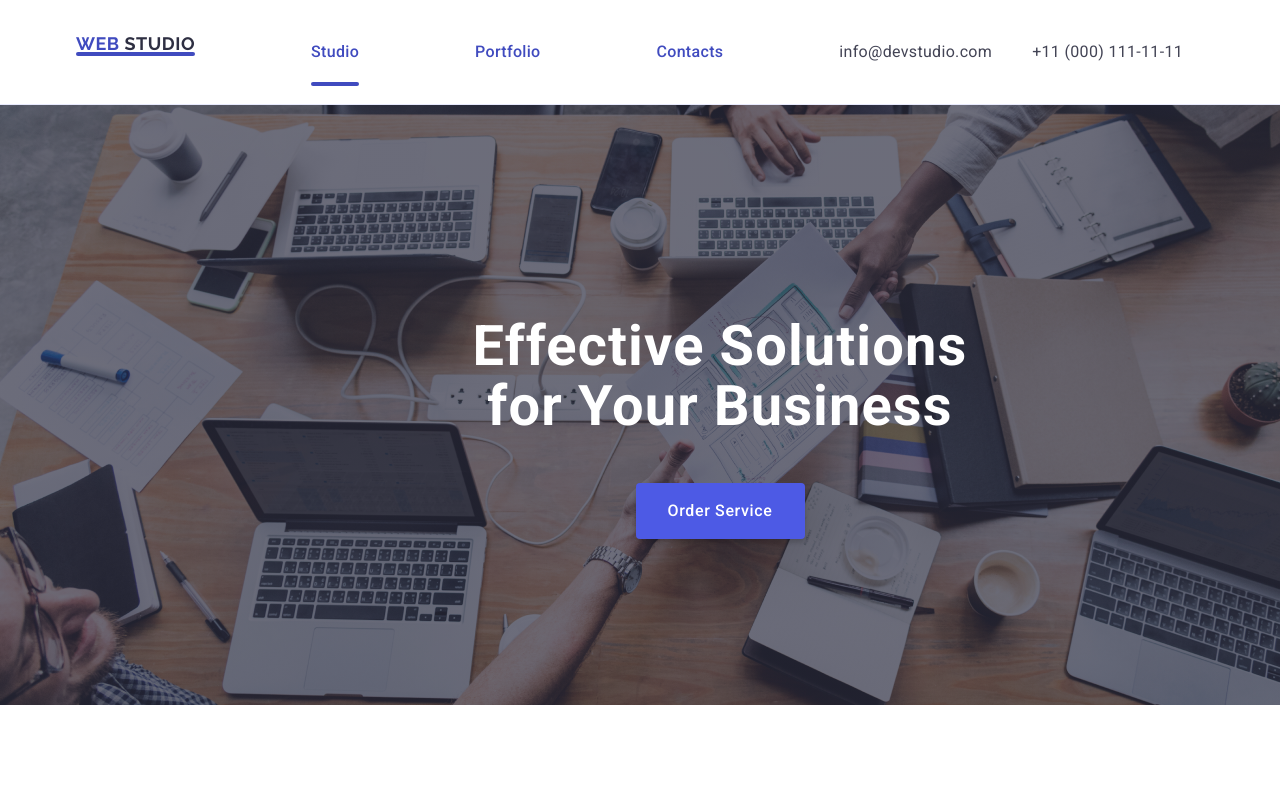
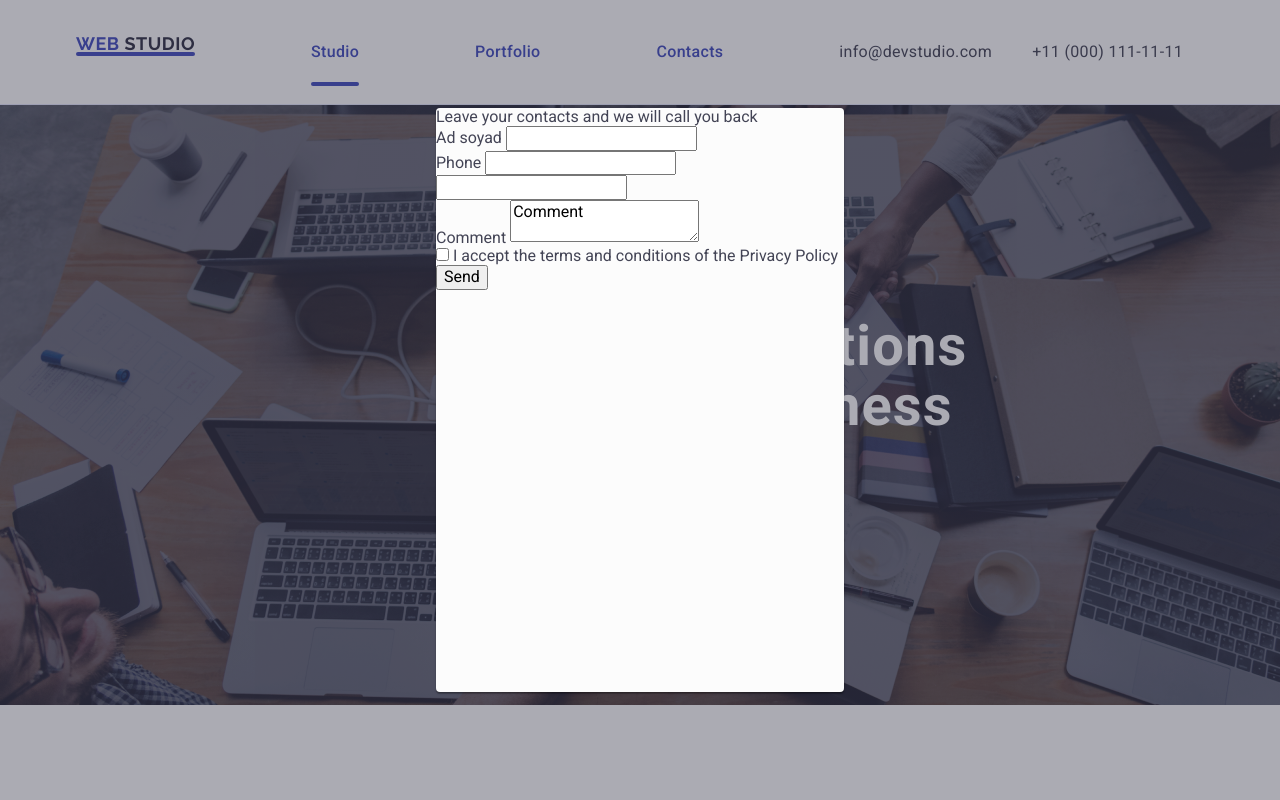
Before and after one commit to aleykarmn/goit-markup-hw-05, a plain HTML site: page index.html in a window 1280 px wide. Shown: the top 800 px of the page. Drawn offline with nearby package versions, Linux system fonts and the light colour scheme.

Commit message:
son commit

```diff
--- a/css/style.css
+++ b/css/style.css
@@ -625,3 +625,28 @@ body img{
     background-color: #31d0aa;
     transition: background-color 250ms cubic-bezier(0.4, 0, 0.2, 1);
 }
+
+.modal-window{
+    position: fixed;
+    top: 0;
+    left: 0;
+    width: 100%;
+    height: 100%;
+    background-color: rgba(46, 47, 66, 0.4);
+    transition: opacity 250ms cubic-bezier(0.4, 0, 0.2, 1), visibility 250ms cubic-bezier(0.4, 0, 0.2, 1);
+
+}
+
+.modal-container{
+    position: absolute;
+    top: 50%;
+    left: 50%;
+    transform: translate(-50%, -50%);
+    width: 408px;
+    min-height: 584px;
+    background: #fcfcfc;
+    box-shadow: 0px 1px 1px rgba(0, 0, 0, 0.14), 0px 1px 3px rgba(0, 0, 0, 0.12), 0px 2px 1px rgba(0, 0, 0, 0.2);
+    border-radius: 4px;
+    transition: transform 250ms cubic-bezier(0.4, 0, 0.2, 1);
+
+}
--- a/index.html
+++ b/index.html
@@ -406,8 +406,8 @@
         </div>
     </footer>
 
-    <section class="container">
-        <form>
+    <div class="modal-window">
+        <form class="modal-container">
 
             <div class="modul-text">
                 <span>Leave your contacts and we will call you back</span>
@@ -448,6 +448,10 @@
                 </svg>
              </div>
         </form>
-    </section>
+    </div>
+
+
+
+
 </body>
 </html>
```
